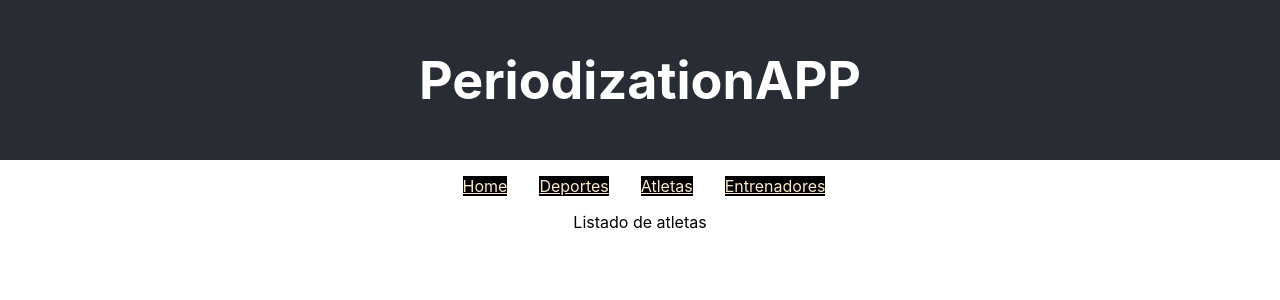
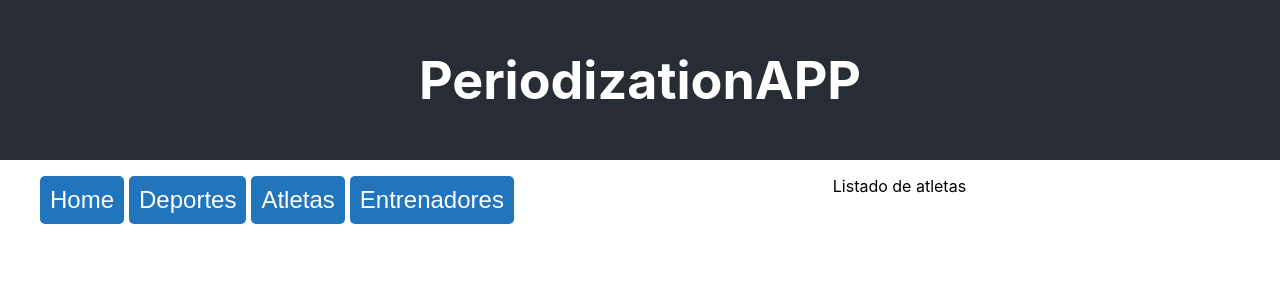
Before and after one commit to sefintweb/react-periodizationapp, a React (Create React App) app: page /atletas in a window 1280 px wide. Shown: the top 300 px of the page. Built offline with nearby package versions, Linux system fonts and the light colour scheme.

Commit message:
cambios estilos menu principal

```diff
--- a/src/Components/Commons/BarraNav.css
+++ b/src/Components/Commons/BarraNav.css
@@ -1,11 +1,29 @@
-li{
-    display: inline-flex;
-    margin-right: 2em;
+#button {
 
-}
-a{
-  display:inline;
-  background-color: #dddddd;
-  background-color: black;
-  color: blanchedalmond;
-}
+  flex-direction: row;
+
+  }
+
+
+
+ #button li {
+  display: inline;
+  }
+
+  #button li a {
+    font-family: Arial;
+    font-size: 24px;
+    text-decoration: none;
+    float: left;
+    padding: 10px;
+    background-color: #2175bc;
+    color: #fff;
+    border-radius: 5px;
+    margin-right: 5px;
+    }
+
+    #button li a:hover {
+      background-color: #2586d7;
+      margin-top: -2;
+      padding-bottom: 12px;
+      }
--- a/src/Components/Commons/BarraNav.js
+++ b/src/Components/Commons/BarraNav.js
@@ -12,7 +12,7 @@ export default function BarraNav() {
       <Router>
         <div>
           <nav>
-            <ul>
+            <ul id="button">
               <li>
                 <Link to="/">Home</Link>
               </li>
```
